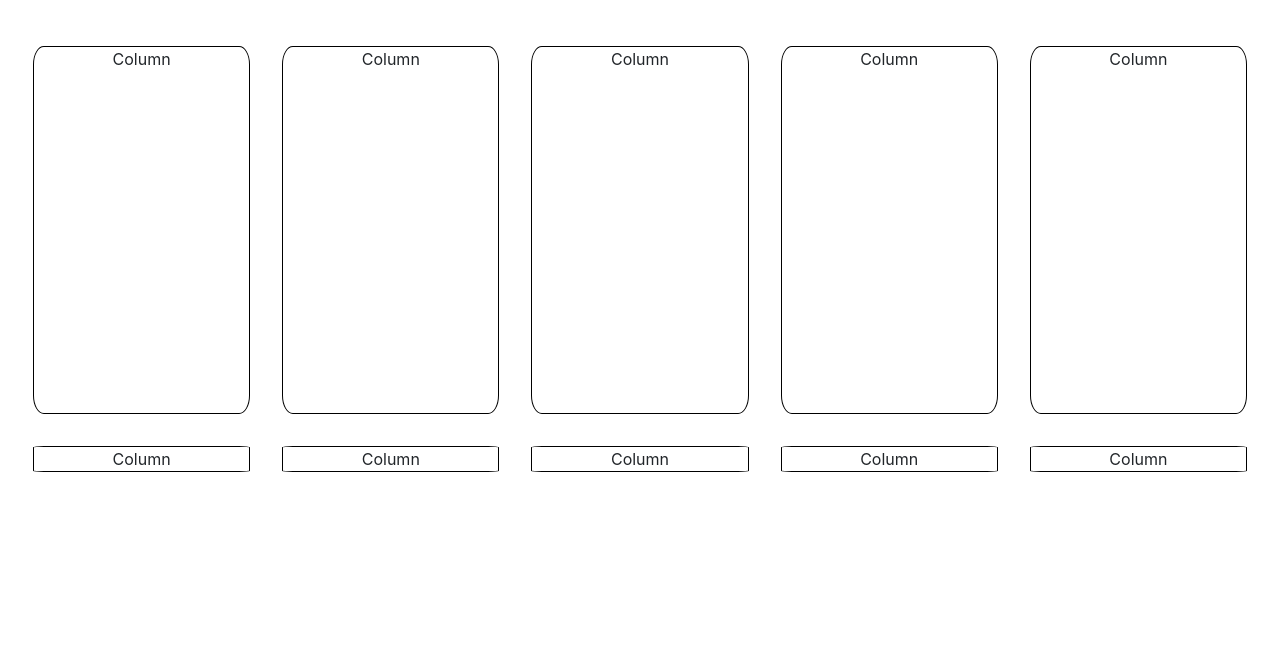
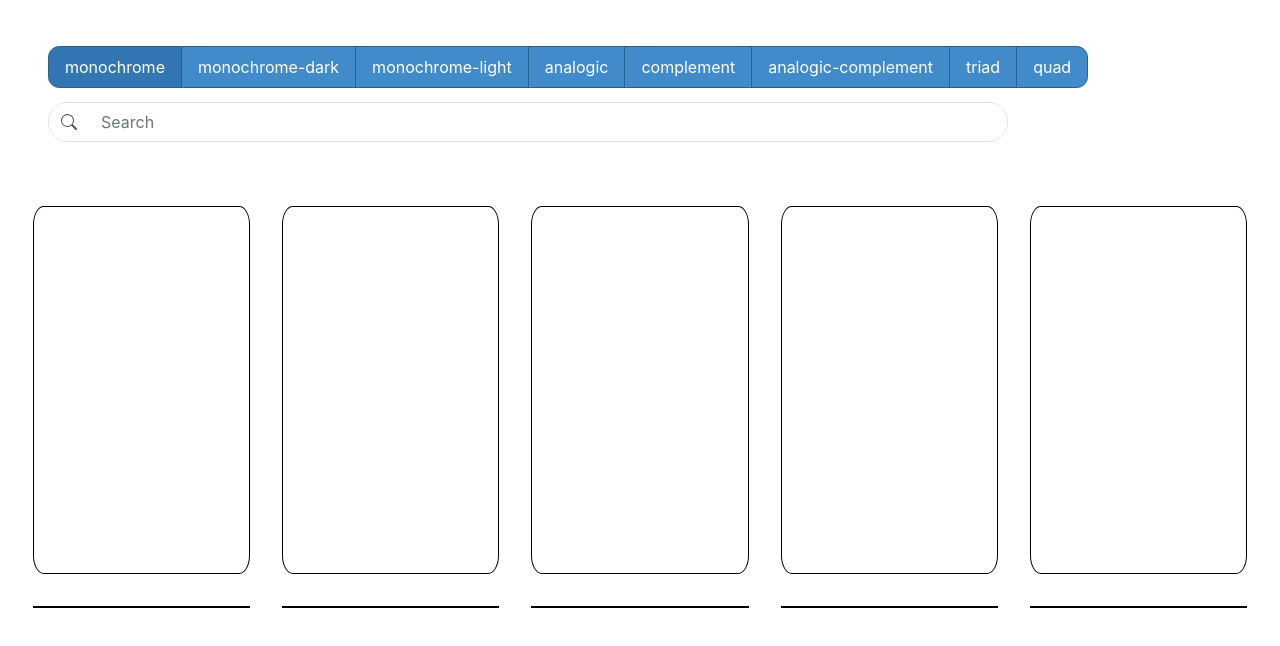
Before and after one commit to tmchuynh/Color-Palette-Generator, a website: page index.html in a window 1280 px wide. Shown: the part 402-1048 px from the top of the page. Before the commit the page ends 922 px from the top, so only its background shows below. Drawn offline with nearby package versions, Linux system fonts and the light colour scheme; no server answers.

Commit message:
get input and mode from user

```diff
--- a/index.html
+++ b/index.html
@@ -25,46 +25,80 @@
                         <p>Bootstrap Hero Image Bootstrap Hero Image Bootstrap Hero Image Bootstrap Hero Image</p>
                     </div>
                     <div class="col-md-6">
-                <p>Bootstrap Hero Image Bootstrap Hero Image Bootstrap Hero Image Bootstrap Hero Image Bootstrap Hero Image Bootstrap Hero Image Bootstrap Hero Image Bootstrap Hero Image Bootstrap Hero Image Bootstrap Hero Image</p>
+                        <p>Bootstrap Hero Image Bootstrap Hero Image Bootstrap Hero Image Bootstrap Hero Image Bootstrap
+                            Hero Image Bootstrap Hero Image Bootstrap Hero Image Bootstrap Hero Image Bootstrap Hero
+                            Image Bootstrap Hero Image</p>
                     </div>
                 </div>
             </div>
         </div>
     </div>
 
+    <div class="stv-radio-buttons-wrapper">
+        <input type="radio" class="stv-radio-button" name="radioButtonTest" value="1" id="button1" checked />
+        <label for="button1">monochrome</label>
+
+        <input type="radio" class="stv-radio-button" name="radioButtonTest" value="2" id="button2" />
+        <label for="button2">monochrome-dark</label>
+
+        <input type="radio" class="stv-radio-button" name="radioButtonTest" value="3" id="button3" />
+        <label for="button3">monochrome-light</label>
+
+        <input type="radio" class="stv-radio-button" name="radioButtonTest" value="4" id="button4" />
+        <label for="button4">analogic</label>
+
+        <input type="radio" class="stv-radio-button" name="radioButtonTest" value="5" id="button5" />
+        <label for="button5">complement</label>
+
+        <input type="radio" class="stv-radio-button" name="radioButtonTest" value="6" id="button6" />
+        <label for="button6">analogic-complement</label>
+
+        <input type="radio" class="stv-radio-button" name="radioButtonTest" value="7" id="button7" />
+        <label for="button7">triad</label>
+
+        <input type="radio" class="stv-radio-button" name="radioButtonTest" value="8" id="button8" />
+        <label for="button8">quad</label>
+    </div>
+
+    <div class="alert alert-secondary" role="alert">
+        INVALID INPUT! Please input a HEX color without #
+      </div>
+
+    <div class="input-group mb-3 rounded-pill overflow-hidden border">
+        <span class="input-group-text bg-white border-0 pe-1" id="basic-addon1">
+            <svg xmlns="http://www.w3.org/2000/svg" width="16" height="16" fill="currentColor" class="bi bi-search"
+                viewBox="0 0 16 16">
+                <path
+                    d="M11.742 10.344a6.5 6.5 0 1 0-1.397 1.398h-.001c.03.04.062.078.098.115l3.85 3.85a1 1 0 0 0 1.415-1.414l-3.85-3.85a1.007 1.007 0 0 0-.115-.1zM12 6.5a5.5 5.5 0 1 1-11 0 5.5 5.5 0 0 1 11 0z" />
+            </svg>
+        </span>
+        <input type="search" class="form-control hide-focus border-0" placeholder="Search" aria-label="Username"
+            aria-describedby="basic-addon1">
+    </div>
+
     <div class="container-fluid text-center colors">
         <div class="row palette">
-          <div class="col">
-            Column
+            <div class="col color1">
             </div>
-          <div class="col">
-            Column
+            <div class="col color2">
             </div>
-          <div class="col">
-            Column
+            <div class="col color3">
             </div>
-          <div class="col">
-            Column
+            <div class="col color4">
             </div>
-          <div class="col">
-            Column
+            <div class="col color5">
             </div>
         </div>
         <div class="row colorName">
-            <div class="col">
-              Column
+            <div class="col color1Name">
             </div>
-            <div class="col">
-              Column
+            <div class="col color2Name">
             </div>
-            <div class="col">
-              Column
+            <div class="col color3Name">
             </div>
-            <div class="col">
-              Column
+            <div class="col color4Name">
             </div>
-            <div class="col">
-              Column
+            <div class="col color5Name">
             </div>
         </div>
     </div>
--- a/public/js/colors.js
+++ b/public/js/colors.js
@@ -0,0 +1,45 @@
+colors = document.querySelectorAll(".palette .col");
+colorsName = document.querySelectorAll(".colorName .col");
+mode = document.querySelectorAll(".stv-radio-button");
+input = document.querySelector(".form-control");
+const inputValue = "";
+var letterNumber = /^[0-9a-zA-Z]+$/;
+alert = document.querySelector(".alert");
+
+$(document).ready(function () {
+    mode.forEach(element => {
+        element.addEventListener("click", function () {
+            console.log(element.nextSibling.nextElementSibling.innerHTML);
+        })
+    });
+
+    $.get("https://x-colors.herokuapp.com/api/random", function (data) {
+        console.log(data.hex);
+        hex = data.hex.substring(1);
+        console.log(hex);
+        $.get("https://www.thecolorapi.com/scheme?hex=" + hex, function (results) {
+            pallette = [];
+            for (var i = 0; i < results.colors.length; i++) {
+                console.log(results.colors[i].hex.value)
+                pallette.push(results.colors[i].hex.value);
+                colors[i].style.backgroundColor = results.colors[i].hex.value;
+                colorsName[i].innerHTML = results.colors[i].hex.value;
+            }
+        })
+    })
+
+    input.oninput = function () {
+        if (this.value.match(letterNumber)) {
+            if (this.value.length < 6) {
+                console.log(this.value);
+            }
+        } else {
+            alert.style.display = "block";
+            input.value = "";
+            setTimeout(function() {
+                alert.style.display = "none";
+            }, 2500);
+        }
+
+    }
+})
--- a/public/scss/main.scss
+++ b/public/scss/main.scss
@@ -21,6 +21,60 @@
     }
 }
 
+.stv-radio-buttons-wrapper {
+    clear: both;
+    display: inline-block;
+    margin-top: 3rem;
+    margin-left: 3rem;
+
+    .stv-radio-button {
+        position: absolute;
+        left: -9999em;
+        top: -9999em;
+
+        &+label {
+            float: left;
+            padding: .5em 1em;
+            cursor: pointer;
+            border: 1px solid #28608f;
+            margin-right: -1px;
+            color: #fff;
+            background-color: #428bca;
+
+            &:first-of-type {
+                border-radius: .7em 0 0 .7em;
+            }
+
+            &:last-of-type {
+                border-radius: 0 .7em .7em 0;
+            }
+        }
+
+        &:checked+label {
+            background-color: #3277b3;
+        }
+    }
+}
+
+.alert {
+    max-width: 75%;
+    margin-top: 0;
+    margin-left: 3rem;
+    display: none;
+}
+
+.input-group {
+    margin-left: 3rem;
+    width: 75%;
+
+    .form-control{
+
+        &:focus {
+            box-shadow: none;
+        }
+    }
+}
+
 .colors {
     padding: 2rem;
 
@@ -33,6 +87,7 @@
             margin: 1rem;
         }
     }
+
     .colorName {
         height: fit-content;
     }
```
Also changed, not shown: public/css/main.css. Lines whose indentation alone changed are shown as unchanged.
